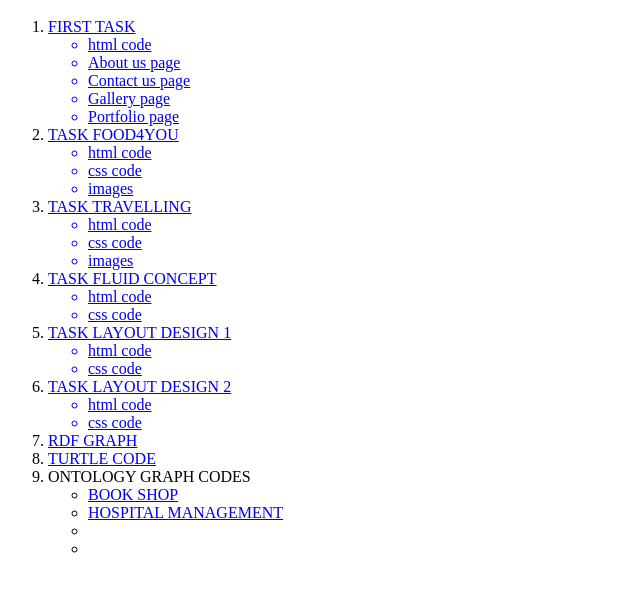
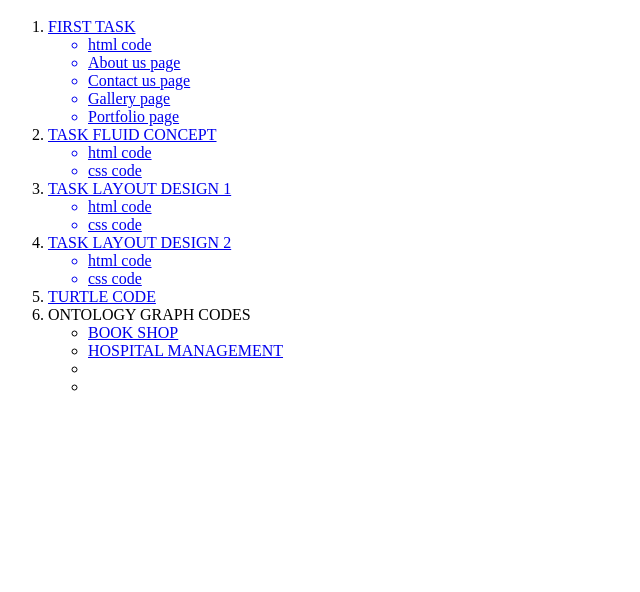
Before and after one commit to Gurvindersingh01/Semantic-web, a plain HTML site: page index.html in a window 1280 px wide. Shown: the part 48-640 px from the top of the page, without its empty margins (0-640 px from the left). Drawn offline with Linux system fonts and the light colour scheme.

Commit message:
Update index.html

```diff
--- a/index.html
+++ b/index.html
@@ -10,19 +10,19 @@
       <a href="../html/contactus.html"><ul><li>Contact us page</li></ul></li>
       <a href="../html/gallery.html"><ul><li>Gallery page</li></ul>
       <a href="../html/portfolio.html"><ul><li>Portfolio page</li></ul>
-      <a href="../task/index.html"><li>TASK FOOD4YOU<ul><li>html code</li></ul>
-      <a href="../task/style.css"><ul><li>css code</li></ul>
-      <a href="../task/images"><ul><li>images</li></ul>
-      <a href="../task2/index.html"><li>TASK TRAVELLING<ul><li>html code</li></ul>
-      <a href="../task2/style.css"><ul><li>css code</li></ul>
-      <a href="../task2/images"><ul><li>images</li></ul>
+<!--       <a href="../task/index.html"><li>TASK FOOD4YOU<ul><li>html code</li></ul>               -->
+<!--       <a href="../task/style.css">/<ul><li>css code</li></ul>               -->
+<!--       <a href="../task/images"><ul><li>images</li></ul>                                                                         -->
+<!--       <a href="../task2/index.html"><li>TASK TRAVELLING<ul><li>html code</li></ul> -->
+<!--       <a href="../task2/style.css"><ul><li>css code</li></ul>               -->
+<!--       <a href="../task2/images"><ul><li>images</li></ul>                                   -->
       <a href="../fluid concept/new.html"><li>TASK FLUID CONCEPT<ul><li>html code</li></ul>
       <a href="../fluid concept/style.css"><ul><li>css code</li></ul>
       <a href="../css/cont.html"><li>TASK LAYOUT DESIGN 1<ul><li>html code</li></ul>
       <a href="../css/styles.css"><ul><li>css code</li></ul>
       <a href="../css/new.html"><li>TASK LAYOUT DESIGN 2<ul><li>html code</li></ul>
       <a href="../css/style.css"><ul><li>css code</li></ul>
-      <a href="../RDF/RDF Graph.png"><li>RDF GRAPH<ul></ul>
+<!--       <a href="../RDF/RDF Graph.png"><li>RDF GRAPH<ul></ul>                                                          -->
       <a href="../Turtle/turtle.ttl"><li>TURTLE CODE<ul></ul>
       <a><li>ONTOLOGY GRAPH CODES<ul>
       <a href="../Ontology/ Shop.json"><li>BOOK SHOP<ul></ul>
```
